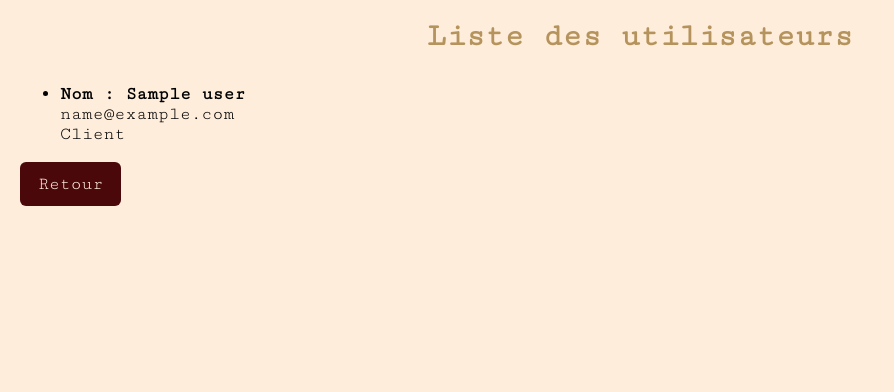
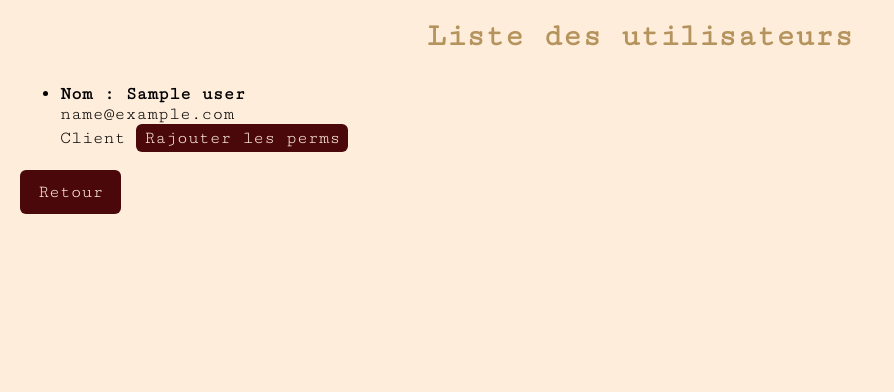
Before and after one commit to Paolina-coding/Chez-Deb, a Symfony app: template templates/admin/users.html.twig in a window 1280 px wide. Shown: the part 129-521 px from the top of the page, without its empty margins (0-894 px from the left). Run offline with Twig, Linux system fonts and the light colour scheme; the template is opened without the code that fills it: most values are stand-ins (such as "Sample title", 1, 10 or a date in 2020); style sheets or scripts are compiled from the project's sources; some libraries are stand-ins or nearby versions.

Commit message:
Admin can delete reservations and change permissions

```diff
--- a/assets/styles/admin.css
+++ b/assets/styles/admin.css
@@ -9,3 +9,8 @@
     margin: 0 auto;
     padding: 20px;
 }
+
+.admin-btn {
+    padding: 4px 8px;
+    display: inline-block;
+}
--- a/templates/admin/dashboard.html.twig
+++ b/templates/admin/dashboard.html.twig
@@ -29,7 +29,10 @@
                     à
                     <strong>{{ reservation.datetimeReservation|date('H:i') }}</strong><br>
 
-                    Téléphone : <strong>{{ reservation.telephoneClient }}</strong>
+                    Téléphone : <strong>{{ reservation.telephoneClient }}</strong><br>
+                    <a href="{{ path('admin_delete_reservation', { id: reservation.id }) }}" class="btn admin-btn" onclick="return confirm('Supprimer cette réservation ?');">
+                    Supprimer
+                    </a>
                 </li>
             {% endfor %}
         </ul>
--- a/templates/admin/users.html.twig
+++ b/templates/admin/users.html.twig
@@ -17,10 +17,16 @@
             <li class="admin-item">
                 <strong>Nom : {{ user.nom ?? '—' }}</strong><br>
                 {{ user.email }}<br>
+                {{ 'ROLE_ADMIN' in user.roles ? 'Admin' : 'Client' }}
+
                 {% if 'ROLE_ADMIN' in user.roles %}
-                    Admin
+                    <a href="{{ path('admin_demote_user', { id: user.id }) }}" class="btn admin-btn">
+                        Supprimer les perms
+                    </a>
                 {% else %}
-                    Client
+                    <a href="{{ path('admin_promote_user', { id: user.id }) }}" class="btn admin-btn">
+                        Rajouter les perms
+                    </a>
                 {% endif %}
             </li>
         {% endfor %}
```
Also changed, not shown: src/Controller/AdminController.php (+27 -0 lines).
